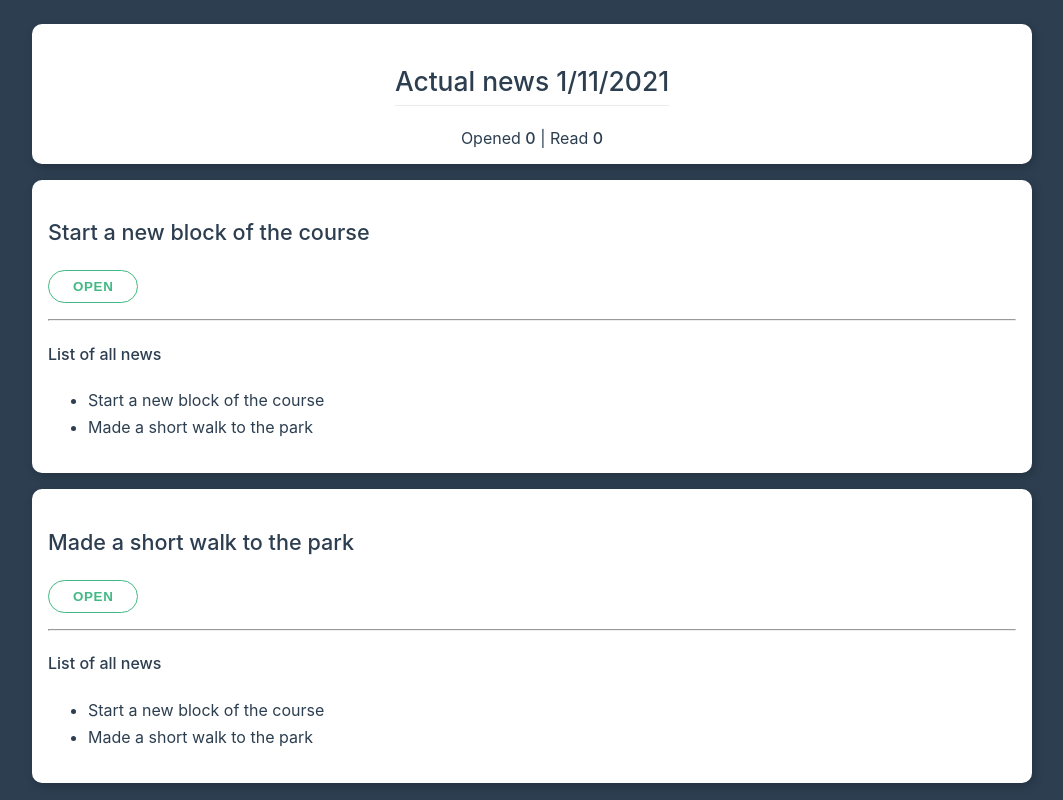
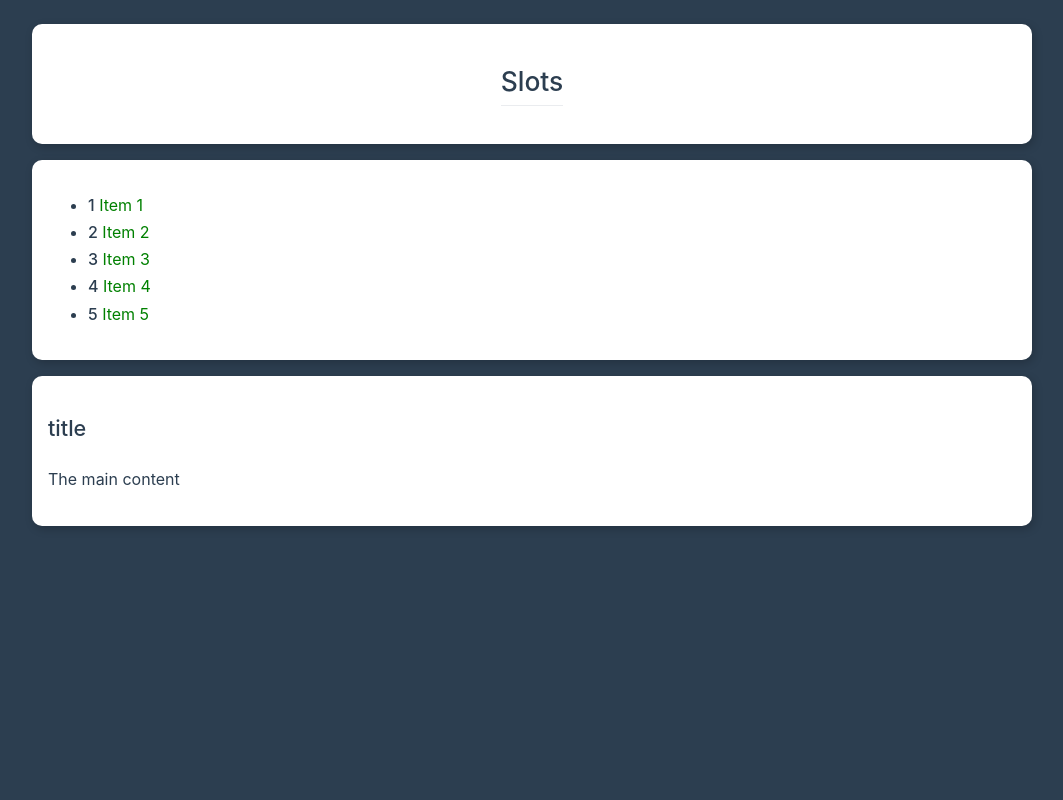
Before and after one commit to OlgaJaer/vue3-cli, a Vue app: page / in a window 1280 px wide. Shown: the whole page, without its empty margins (108-1171 px from the left). Built offline with nearby package versions, Linux system fonts and the light colour scheme.

Commit message:
lesson 12-14: style in component, using slot

```diff
--- a/src/App.vue
+++ b/src/App.vue
@@ -1,79 +1,44 @@
 <template>
   <div class="container pt-1">
     <div class="card center">
-      <h2>Actual news {{now}} </h2>
-      <span>Opened <strong>{{ openRate }}</strong> | Read <strong>{{ readRate }}</strong> </span>
+      <h2>Slots</h2>
     </div>
 
-    <app-news
-      v-for="item in news"
-      :key="item.id"
-      :title="item.title"
-      :id="item.id"
-      :is-open="item.isOpen"
-      :was-read="item.wasRead"
-      @open-news="openRate++"
-      @read-news="readNews"
-      @unmark="unReadNews"
-    ></app-news>
+    <app-list>
+      <!-- <template #default="slotProps"> -->
+      <template #default="{iter,idx}">
+        <!-- <strong>{{slotProps.idx + 1 }}</strong>
+        <span style="color: green">Item {{slotProps.iter}} </span> -->
+        <strong>{{ idx + 1 }}</strong>
+        <span style="color: green"> Item {{iter}} </span>
+      </template>
+    </app-list>
 
+    <app-block>
+      <p>The main content</p>
+
+      <template #header >
+        <h3>title</h3>
+      </template>
+
+      <template v-slot:footer>
+        <!-- <strong>This is a footer</strong> -->
+      </template>
+
+    </app-block>
   </div>
 </template>
 
 <script>
-import AppNews from './AppNews'
+import AppBlock from './AppBlock'
+import AppList from './AppList'
 
 export default {
-  data () {
-    return {
-      now: new Date().toLocaleDateString(),
-      news: [
-        {
-          title: 'Start a new block of the course',
-          id: 1,
-          isOpen: false,
-          wasRead: false
-        },
-        {
-          title: 'Made a short walk to the park',
-          id: 2,
-          isOpen: false,
-          wasRead: false
-        }
-      ],
-      openRate: 0,
-      readRate: 0
-    }
-  },
-  provide () {
-    return {
-      title: 'List of all news',
-      news: this.news
-    }
-  },
-  methods: {
-    // openNews (data, data2) {
-    //   this.openRate++
-    // },
-    readNews (id) {
-      const idx = this.news.findIndex(news => news.id === id)
-      this.news[idx].wasRead = true
-      this.readRate++
-      console.log(id)
-    },
-    unReadNews (id) {
-      const news = this.news.find(news => news.id === id)
-      news.wasRead = false
-      this.readRate--
-    }
-  },
-  components: {
-    AppNews
-  }
+  components: { AppBlock, AppList }
 }
 
 </script>
 
-<style >
+<style scoped >
 
 </style>
--- /dev/null
+++ b/src/AppBlock.vue
@@ -0,0 +1,24 @@
+<template>
+  <div class="card">
+
+    <slot name='header' />
+    <slot name='default'>no text</slot>
+    <div v-if="$slots.footer">
+      <slot name='footer' />
+    </div>
+
+  </div>
+</template>
+
+<script>
+export default {
+  mounted () {
+    console.log(this.$slots)
+  }
+
+}
+</script>
+
+<style>
+
+</style>
--- /dev/null
+++ b/src/AppList.vue
@@ -0,0 +1,20 @@
+<template>
+  <div class="card">
+    <ul>
+      <li v-for="(item, i) in 5" :key="item">
+        <slot :iter='item' :idx="i"></slot>
+      </li>
+    </ul>
+  </div>
+
+</template>
+
+<script>
+export default {
+
+}
+</script>
+
+<style>
+
+</style>
--- /dev/null
+++ b/src/AppOld.vue
@@ -0,0 +1,81 @@
+<template>
+  <div class="container pt-1">
+    <div class="card center">
+      <h2>Actual news {{now}} </h2>
+      <span>Opened <strong>{{ openRate }}</strong> | Read <strong>{{ readRate }}</strong> </span>
+    </div>
+
+    <app-news
+      v-for="item in news"
+      :key="item.id"
+      :title="item.title"
+      :id="item.id"
+      :is-open="item.isOpen"
+      :was-read="item.wasRead"
+      @open-news="openRate++"
+      @read-news="readNews"
+      @unmark="unReadNews"
+    ></app-news>
+
+  </div>
+</template>
+
+<script>
+import AppNews from './AppNews'
+
+export default {
+  data () {
+    return {
+      now: new Date().toLocaleDateString(),
+      news: [
+        {
+          title: 'Start a new block of the course',
+          id: 1,
+          isOpen: false,
+          wasRead: false
+        },
+        {
+          title: 'Made a short walk to the park',
+          id: 2,
+          isOpen: false,
+          wasRead: false
+        }
+      ],
+      openRate: 0,
+      readRate: 0
+    }
+  },
+  provide () {
+    return {
+      title: 'List of all news',
+      news: this.news
+    }
+  },
+  methods: {
+    // openNews (data, data2) {
+    //   this.openRate++
+    // },
+    readNews (id) {
+      const idx = this.news.findIndex(news => news.id === id)
+      this.news[idx].wasRead = true
+      this.readRate++
+      console.log(id)
+    },
+    unReadNews (id) {
+      const news = this.news.find(news => news.id === id)
+      news.wasRead = false
+      this.readRate--
+    }
+  },
+  components: {
+    AppNews
+  }
+}
+
+</script>
+
+<style scoped lang="css" >
+  h2 {
+    color: orange
+  }
+</style>
```
